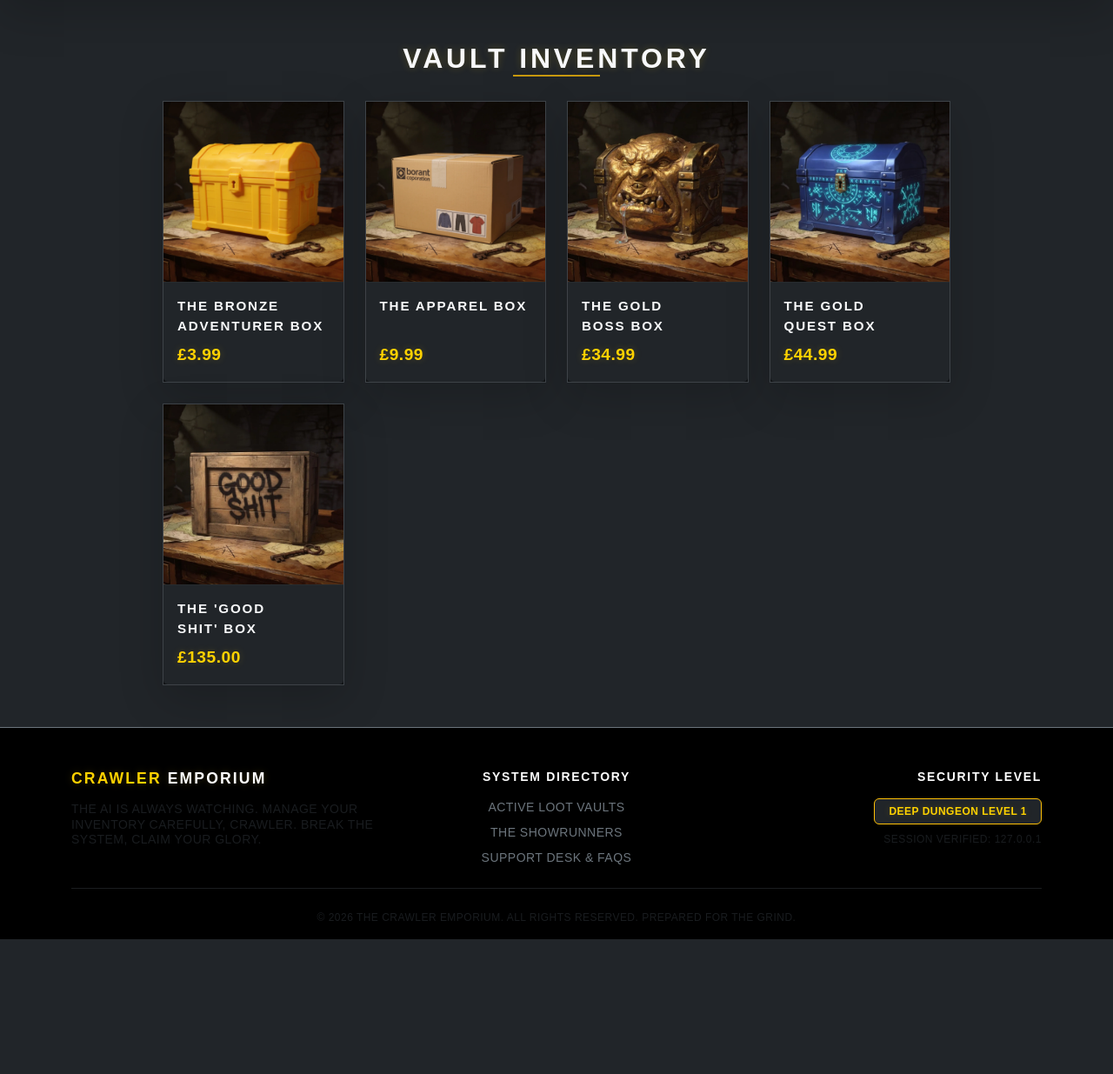
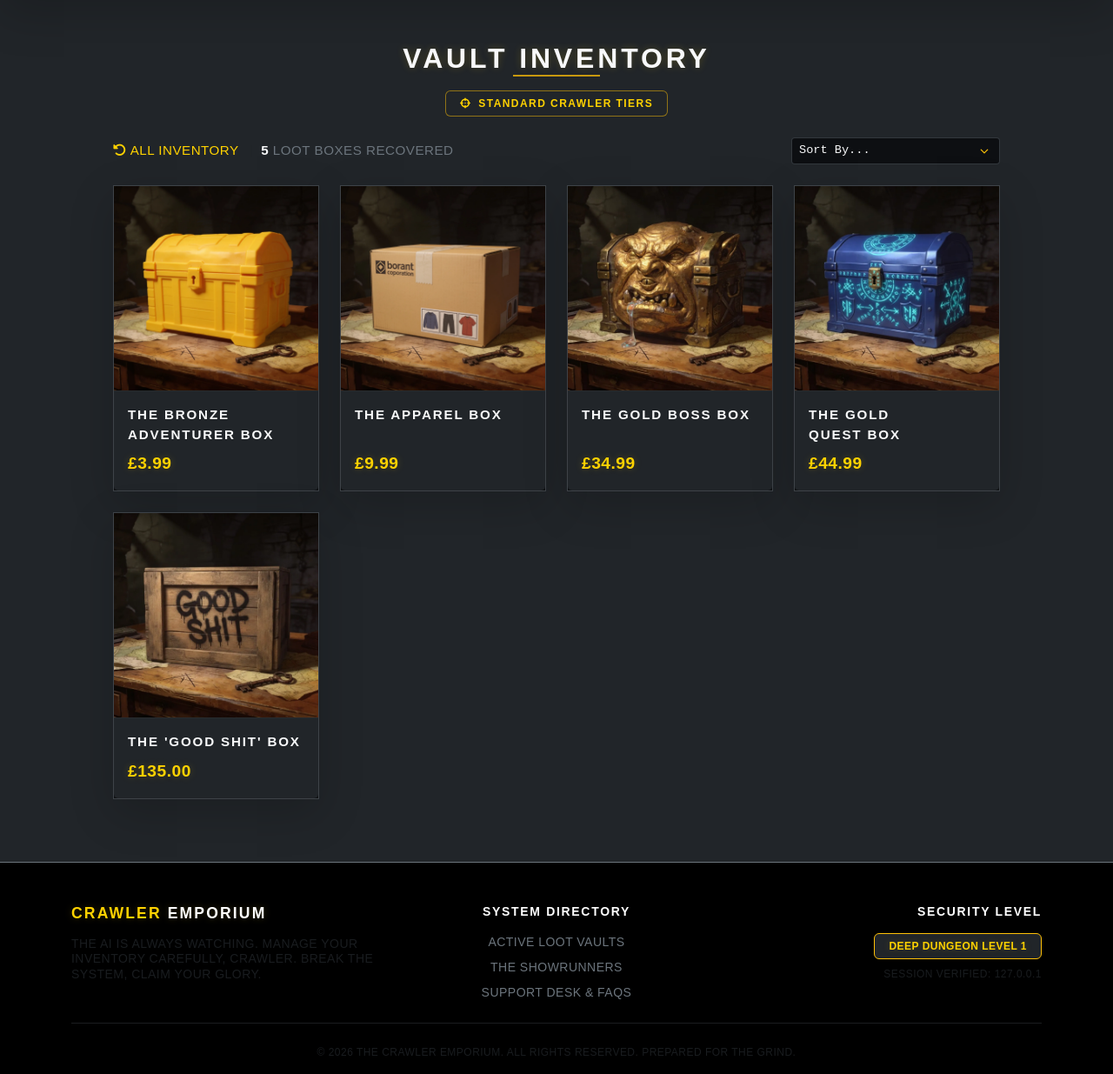
Before and after one commit to MrsG33k/CI-MS4-CrawlerEmporium, a Django app: page /lootboxes/?category=standard_boxes in a window 1280 px wide. Shown: the part 157-1392 px from the top of the page at 87% size. Before the commit the page ends 1237 px from the top, so only its background shows below. Run offline with Django 5.2, Linux system fonts and the light colour scheme; data comes from the database, SQL or seed files in the repository; some libraries are stand-ins or nearby versions; some web fonts are replaced.

Commit message:
Add: Added functionality to loot.html to show search results and add select box for sorting queries.

```diff
--- a/home/templates/home/index.html
+++ b/home/templates/home/index.html
@@ -9,7 +9,7 @@
         <div class="col-12 col-xl-8">
             <div class="hero-jumbotron p-5 h-100 d-flex flex-column justify-content-center text-start position-relative overflow-hidden">
                 <span class="badge bg-fuchsia text-uppercase tracking-wider font-sub mb-3 align-self-start py-2 px-3 border border-light border-opacity-25" style="letter-spacing: 0.1em;">
-                    <i class="fas fa-exclamation-triangle me-2 animate-pulse"></i>Crawler Exclusive
+                    <i class="fas fa-exclamation-triangle me-2"></i>Crawler Exclusive
                 </span>
                 <h2 class="logo-font text-white display-5 text-uppercase mb-1">
                     The <span class="text-warning">Borel System</span>
--- a/lootboxes/templates/lootboxes/loot.html
+++ b/lootboxes/templates/lootboxes/loot.html
@@ -10,16 +10,54 @@
 {% endblock %}
 
 {% block content %}
-    <div class="container-fluid">
+    <div class="container-fluid px-lg-5 py-4">
+
         <div class="row">
-            <div class="col text-center mt-4 mb-3">
+            <div class="col-12 text-center mb-2">
                 <h2 class="logo-font text-uppercase text-light tracking-wider m-0">VAULT INVENTORY</h2>
-                <hr class="border-warning border-2 opacity-75 mx-auto" style="width: 100px;">
+                <hr class="border-warning border-2 opacity-75 mx-auto mb-3" style="width: 100px;">
+
+                {% for c in current_categories %}
+                    <a class="category-badge text-decoration-none d-inline-block" href="{% url 'products' %}?category={{ c.name}}">
+                        <span class="badge border border-warning border-opacity-50 text-uppercase tracking-wider font-sub mb-3 py-2 px-3 bg-dark bg-opacity-30 text-warning" style="font-size: 0.75rem; letter-spacing: 0.5px;">
+                            <i class="fas fa-crosshairs me-2"></i>{{ c.friendly_name }}
+                        </span>
+                    </a>
+                {% endfor %}
             </div>
         </div>
-            <div class="row">
-                <div class="product-container col-10 offset-1">
-                    <div class="row mt-1 mb-2"></div>
+
+        <div class="row align-items-center mb-4 g-3">
+
+            <div class="col-12 col-md-6 text-center text-md-start">
+                <p class="text-secondary font-sub m-0" style="font-size: 0.95rem;">
+                    {% if search_term or current_categories or current_sorting != 'None_None' %}
+                        <a href="{% url 'products' %}" class="text-decoration-none text-warning font-weight-bold me-1">
+                            <i class="fas fa-rotate-left me-1"></i>All Inventory
+                        </a>
+                        <span class="text-muted opacity-50 px-1">|</span>
+                    {% endif %}
+                    <span class="text-light fw-bold">{{ products|length }}</span> Loot Boxes Recovered
+                    {% if search_term %} for <strong>"{{ search_term }}"</strong>{% endif %}
+                </p>
+            </div>
+
+            <div class="col-12 col-md-6 d-flex justify-content-center justify-content-md-end">
+                <div class="sort-select-wrapper" style="width: 240px; max-width: 100%;">
+                    <select id="sort-selector" class="form-select form-select-sm custom-dungeon-select text-light rounded-1 border-secondary">
+                        <option value="reset" {% if current_sorting == 'None_None' %}selected{% endif %}>Sort By...</option>
+                        <option value="price_asc" {% if current_sorting == 'price_asc' %}selected{% endif %}>Price: Low to High</option>
+                        <option value="price_desc" {% if current_sorting == 'price_desc' %}selected{% endif %}>Price: High to Low</option>
+                        <option value="name_asc" {% if current_sorting == 'name_asc' %}selected{% endif %}>Loot Box: A to Z</option>
+                        <option value="name_desc" {% if current_sorting == 'name_desc' %}selected{% endif %}>Loot Box: Z to A</option>
+                        <option value="category_asc" {% if current_sorting == 'category_asc' %}selected{% endif %}>Category: A to Z</option>
+                        <option value="category_desc" {% if current_sorting == 'category_desc' %}selected{% endif %}>Category: Z to A</option>
+                    </select>
+                </div>
+            </div>
+
+        </div>
+
         <div class="row">
             {% for product in products %}
                 <div class="col-12 col-sm-6 col-md-6 col-lg-4 col-xl-3 mb-4 d-flex align-items-stretch">
@@ -52,9 +90,9 @@
                         </div>
                     </div>
 
-                            </div> {% endfor %}
                 </div>
+            {% endfor %}
         </div>
-            </div>
+
     </div>
 {% endblock %}
--- a/static/css/base.css
+++ b/static/css/base.css
@@ -53,6 +53,11 @@ h1, h2, h3, h4, h5, h6 {
 */
 #root, #__next {
   isolation: isolate;
+}
+
+/* Gemmedia Code snippet for custom arrow styling for the select dropdown arrow */
+.form-field-border-all .sqs-block-form .form-item select ~ div{
+  fill: #FFD200;
 }
 
 
@@ -227,3 +232,27 @@ body {
     background-color: #0d0f12 !important;
     border: 1px solid rgba(108, 117, 125, 0.25) !important;
     border-radius: 0.5rem !important;
+}
+
+/* Lootbox sorting select styling */
+.custom-dungeon-select {
+    background-color: #0d0f12 !important;
+    color: #f8f9fa !important;
+    font-family: 'Courier New', Courier, monospace;
+    font-size: 0.85rem !important;
+    border: 1px solid rgba(108, 117, 125, 0.4) !important;
+    background-image: url('/static/images/arrow.svg') !important; /* Custom arrow image */
+    background-repeat: no-repeat;
+    background-size: 10px 12px;
+}
+
+/* Changes the select dropdown background and text colours */
+.custom-dungeon-select option {
+    background-color: #0d0f12 !important;
+    color: #f8f9fa !important;
+}
+
+.custom-dungeon-select:focus {
+    border-color: #ffc107 !important;
+    box-shadow: 0 0 0 0.25rem rgba(255, 193, 7, 0.15) !important;
+}
--- a/templates/base.html
+++ b/templates/base.html
@@ -54,7 +54,7 @@
                             <li><a class="dropdown-item py-2" href="{% url 'products' %}?category=endgame_boxes"><i class="fas fa-hand-sparkles text-pink me-2"></i>Endgame & Celestial</a></li>
 
                             <li><hr class="dropdown-divider border-secondary"></li>
-                            <li><a class="dropdown-item py-2" href="{% url 'products' %}?sort=price&direction="><i class="fas fa-sort-amount-down text-warning me-2"></i>Sort by Price: Low to High</a></li>
+                            <li><a class="dropdown-item py-2" href="{% url 'products' %}?sort=price&direction=asc"><i class="fas fa-sort-amount-down text-warning me-2"></i>Sort by Price: Low to High</a></li>
                         </ul>
                     </li>
                     <li class="nav-item">
```
Also changed, not shown: static/images/arrow.svg (added). Lines whose indentation alone changed are shown as unchanged.
